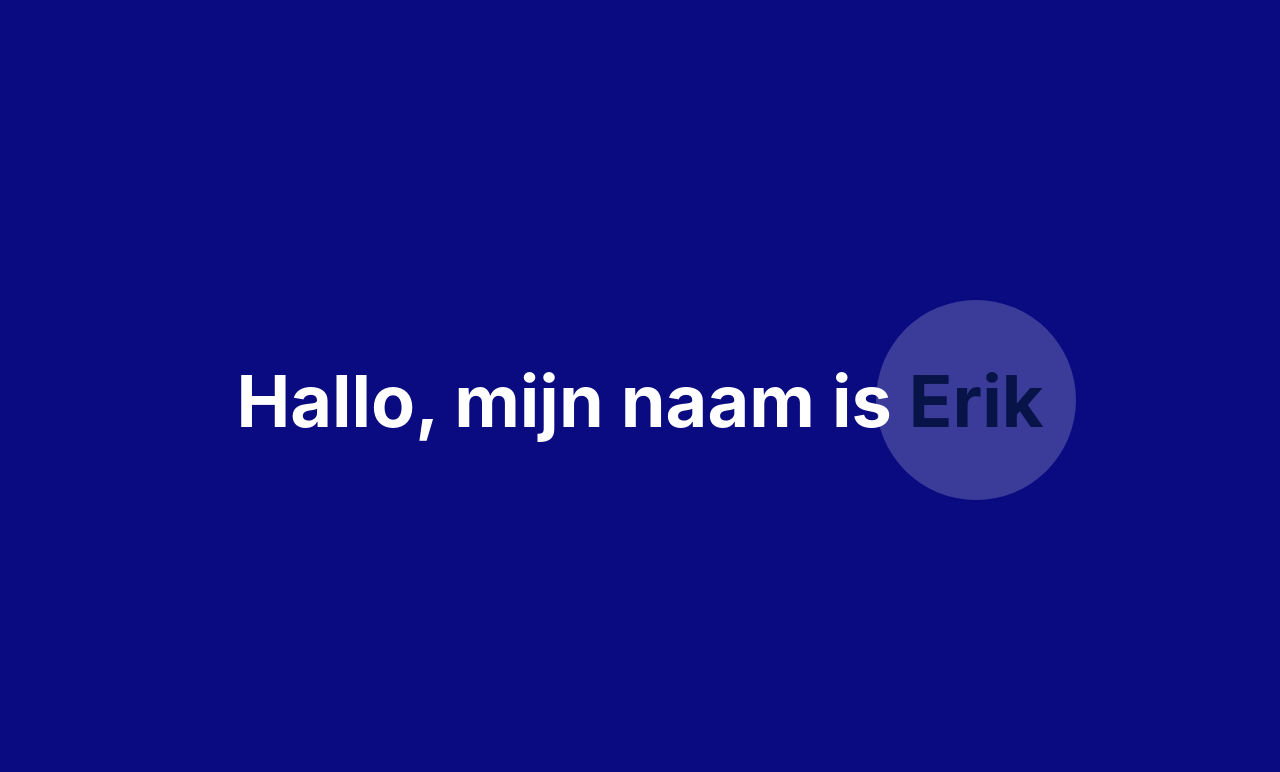
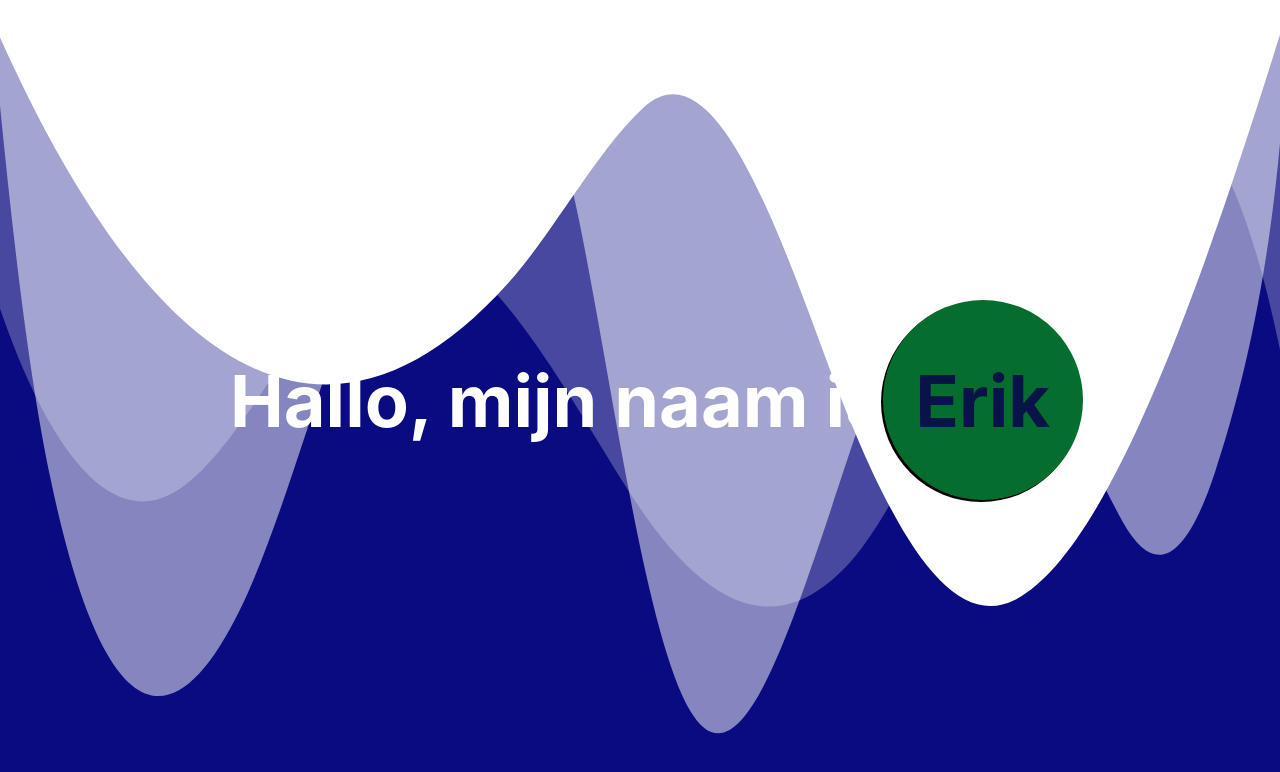
Before and after one commit to GeneralOrange/orange-developer, a Next.js app: page / in a window 1280 px wide. Shown: the top 772 px of the page. Built offline with nearby package versions, Linux system fonts and the light colour scheme.

Commit message:
Added new page and styling + some things whit framer motion :-)

```diff
--- /dev/null
+++ b/components/Footer.js
@@ -0,0 +1,17 @@
+import Image from 'next/image'
+
+const Footer = () => {
+    return (
+        <>
+            <footer>
+                <Image
+                    src='/wavesOpacity.svg'
+                    height='200'
+                    layout='fill'
+                />
+            </footer>
+        </>
+    )
+}
+
+export default Footer;
--- /dev/null
+++ b/components/Layout.js
@@ -0,0 +1,25 @@
+import { motion } from 'framer-motion'
+
+const variants = {
+    hidden: { opacity: 0, x: -200, y: 0 },
+    enter: { opacity: 1, x: 0, y: 0 },
+    exit: { opacity: 0, x: 0, y: -100 },
+}
+
+const Layout = ({ children }) => {
+    return (
+        <>
+            <motion.div
+                initial='hidden'
+                animate='enter'
+                exit='exit'
+                transition={{ type: 'linear'}}
+                variants={variants}
+                >
+                    {children}
+            </motion.div>
+        </>
+    )
+}
+
+export default Layout;
--- a/package.json
+++ b/package.json
@@ -8,6 +8,7 @@
     "lint": "next lint"
   },
   "dependencies": {
+    "@chakra-ui/button": "^1.5.2",
     "@chakra-ui/react": "^1.7.3",
     "@emotion/react": "11",
     "@emotion/styled": "11",
--- a/pages/_app.js
+++ b/pages/_app.js
@@ -1,7 +1,15 @@
 import '../styles/globals.scss'
+import Footer from '../components/Footer';
+import { motion } from 'framer-motion'
 
-function MyApp({ Component, pageProps }) {
-  return <Component {...pageProps} />
+function MyApp({ Component, pageProps, router }) {
+  return (
+    <>
+      <Component {...pageProps} />
+      <Footer/>
+    </>
+
+  );
 }
 
 export default MyApp
--- a/pages/index.js
+++ b/pages/index.js
@@ -1,23 +1,36 @@
 
 import Head from 'next/head'
+import Link from 'next/link'
 import { Container, Heading, Center } from '@chakra-ui/react'
+import Layout from '../components/Layout'
+import { Button } from '@chakra-ui/button'
+import { motion } from 'framer-motion'
 import styles from '../styles/Home.module.scss'
 import Cube from '../components/Cube.js'
 
 export default function Home() {
   return (
-    <div className={styles.Home}>
+    <>
       <Head>
         <title>Orange Developer | Portfolio</title>
         <meta name="description" content="Generated by create next app" />
         <link rel="icon" href="/favicon.ico" />
       </Head>
+      <div className={styles.Home}>
+        <Layout>
 
-      <Container>
-        <Center h='100vh'>
-          <Heading as='h1' size='4x1' fontSize='72' className={styles.Home__title}>Hallo, mijn naam is <span>Erik</span></Heading>
-        </Center>
-      </Container>
-    </div>
+          <Container>
+            <Center h='100vh'>
+                <Heading as='h1' size='4x1' fontSize='72' className={styles.Home__title}>
+                  Hallo, mijn naam is
+                    <Link href='/over-mij/'>
+                      <span>Erik</span>
+                    </Link>
+                </Heading>
+            </Center>
+          </Container>
+        </Layout>
+      </div>
+    </>
   )
 }
--- a/styles/Home.module.scss
+++ b/styles/Home.module.scss
@@ -5,22 +5,37 @@
     color: white;
 
     span {
+      margin: 0 0 0 30px;
       position: relative;
       color: rgb(8, 19, 71);
       cursor: pointer;
       z-index: 1;
 
-      &::before {
+      &:hover {
+        color: white;
+      }
+
+      &::before,
+      &::after {
         content: '';
-        z-index: -1;
         position: absolute;
         bottom: 50%;
         left: 50%;
         width: 200px;
         height: 200px;
         border-radius: 50%;
+      }
+
+      &::before {
+        z-index: -1;
         transform: translate(-50%, 50%);
-        background-color: rgba(255, 255 , 255, .2);
+        background-color: rgb(5, 109, 45);
+      }
+
+      &::after {
+        z-index: -2;
+        transform: translate(-51%, 51%);
+        background-color: rgba(0, 0 , 0, 1);
       }
     }
   }
```
Also changed, not shown: pages/over-mij.js (added, +36 -0 lines), public/wavesOpacity.svg (added), 1 other file (tests, documents, lock files or other folders).
